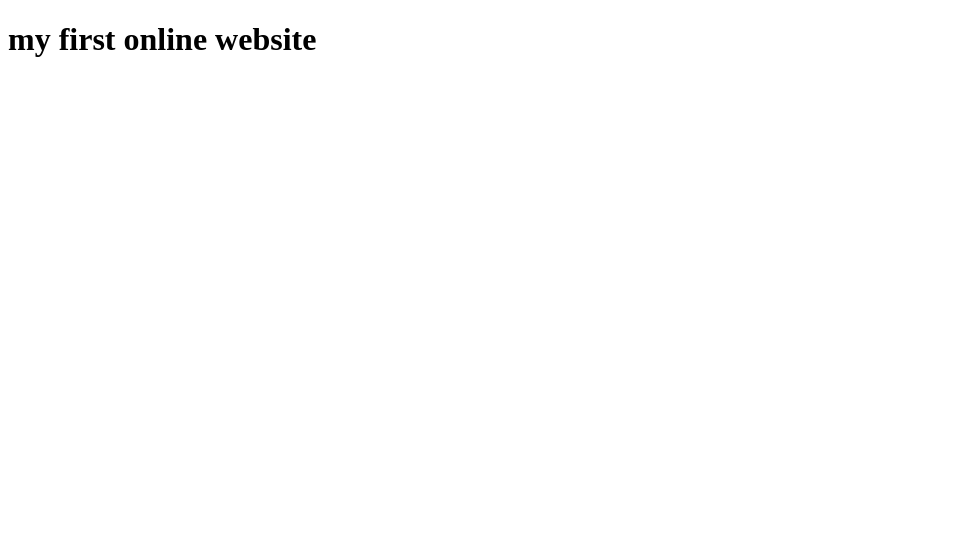
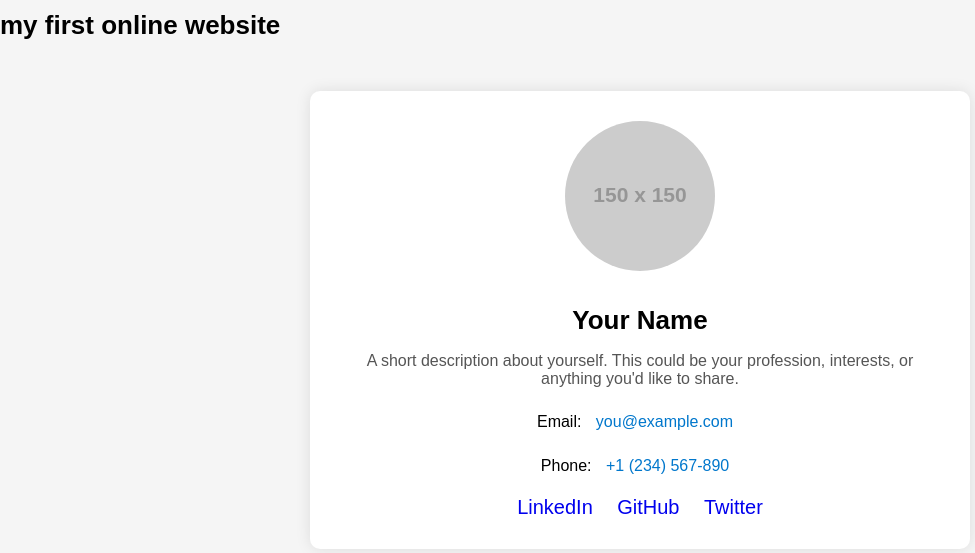
Before and after one commit to PieterChri3/PieterChri3.github.io, a plain HTML site: page index.html in a window 1280 px wide. Shown: the whole page, without its empty margins (0-975 px from the left). Drawn offline with Linux system fonts and the light colour scheme; placeholder pictures from the web are drawn by us.

Commit message:
Update index.html

```diff
--- a/index.html
+++ b/index.html
@@ -4,3 +4,78 @@
     <h1> my first online website</h1>
   </body>
 </html>
+
+<!DOCTYPE html>
+<html lang="en">
+<head>
+  <meta charset="UTF-8" />
+  <meta name="viewport" content="width=device-width, initial-scale=1.0"/>
+  <title>My Profile</title>
+  <style>
+    body {
+      font-family: Arial, sans-serif;
+      background: #f5f5f5;
+      margin: 0;
+      padding: 0;
+    }
+    .profile-container {
+      max-width: 600px;
+      background: #fff;
+      margin: 50px auto;
+      padding: 30px;
+      border-radius: 10px;
+      box-shadow: 0 0 15px rgba(0,0,0,0.1);
+      text-align: center;
+    }
+    .profile-img {
+      width: 150px;
+      height: 150px;
+      border-radius: 50%;
+      object-fit: cover;
+      margin-bottom: 20px;
+    }
+    h1 {
+      margin: 10px 0;
+      font-size: 26px;
+    }
+    p.bio {
+      font-size: 16px;
+      color: #555;
+    }
+    .contact {
+      margin-top: 20px;
+    }
+    .contact a {
+      display: inline-block;
+      margin: 5px 10px;
+      text-decoration: none;
+      color: #0077cc;
+    }
+    .social-links a {
+      margin: 0 10px;
+      text-decoration: none;
+      font-size: 20px;
+    }
+  </style>
+</head>
+<body>
+
+  <div class="profile-container">
+    <img class="profile-img" src="https://via.placeholder.com/150" alt="Profile Photo" />
+    <h1>Your Name</h1>
+    <p class="bio">A short description about yourself. This could be your profession, interests, or anything you'd like to share.</p>
+
+    <div class="contact">
+      <p>Email: <a href="mailto:you@example.com">you@example.com</a></p>
+      <p>Phone: <a href="tel:+1234567890">+1 (234) 567-890</a></p>
+    </div>
+
+    <div class="social-links">
+      <a href="https://linkedin.com/in/yourusername" target="_blank">LinkedIn</a>
+      <a href="https://github.com/yourusername" target="_blank">GitHub</a>
+      <a href="https://twitter.com/yourusername" target="_blank">Twitter</a>
+    </div>
+  </div>
+
+</body>
+</html>
```
